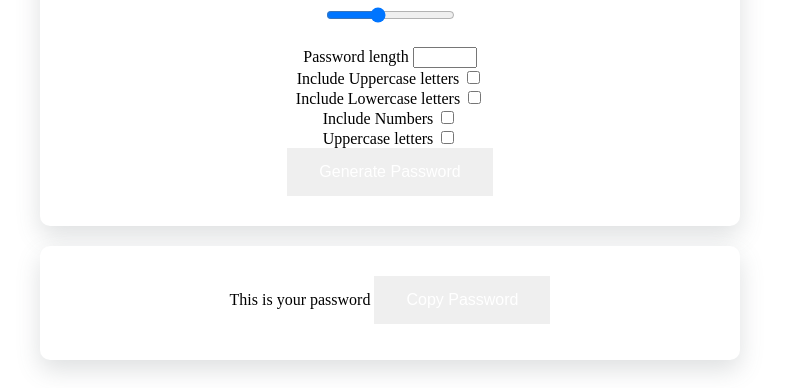
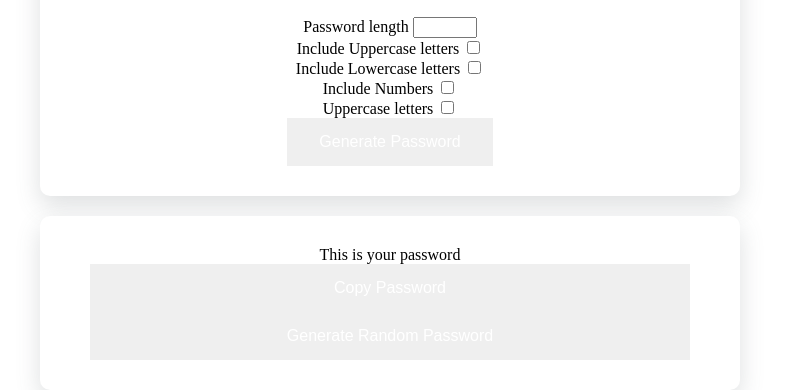
Before and after one commit to ebukaohiomoba/password-generator, a plain HTML site: page index.html in a window 1280 px wide. Shown: the part 428-818 px from the top of the page, without its empty margins (250-1037 px from the left). Drawn offline with Linux system fonts and the light colour scheme.

Commit message:
New random generator button

```diff
--- a/index.html
+++ b/index.html
@@ -48,7 +48,7 @@
                  <input type="checkbox" id="uppercase"/>
 
              </div>
-             <div class = "resultsbox">
+            <div class = "resultsbox">
                 <button class="generatepassword" id="newpassword">Generate Password</button>
             </div>
 
@@ -59,6 +59,8 @@
     <div class = "passwordbox">
         <span id="password">This is your password</span>
         <button class="btnCopy" id="clipboard">Copy Password</button>
+        <button class="btnRandomize" id="randomizepassword">Generate Random Password</button>
+
     </div>
 
 
--- a/styles.css
+++ b/styles.css
@@ -32,6 +32,8 @@ h2{
     padding: 30px 50px;
     box-shadow: 0 10px 25px rgba(92, 99, 105, .2);
     margin-bottom: 20px;
+    display: flex;
+    flex-direction: column;
 }
 .spacebetweenelements{
     margin-bottom: 20px;
```
